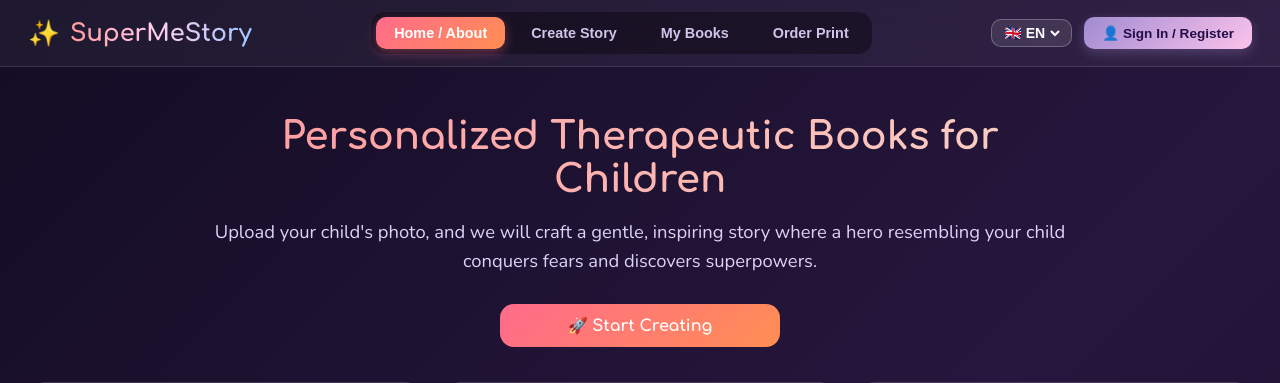
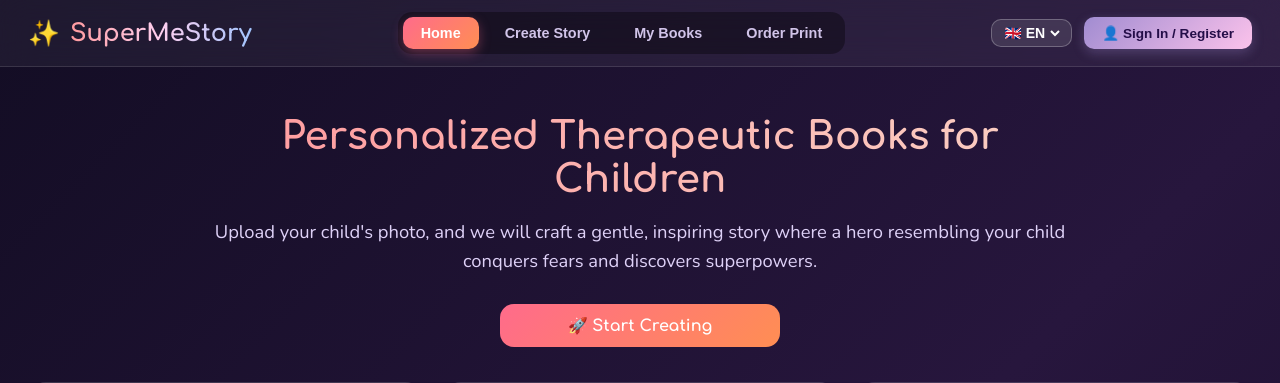
Before and after one commit to torki7-crypto/storymagic-hub, a FastAPI app: page / in a window 1280 px wide. Shown: the top 383 px of the page. Run offline with FastAPI, Linux system fonts and the light colour scheme.

Commit message:
Update index.html

```diff
--- a/templates/index.html
+++ b/templates/index.html
@@ -826,7 +826,7 @@
         </div>
 
         <nav class="nav-tabs">
-            <button type="button" class="tab-btn active" id="nav-about" onclick="switchTab('about')">Home / About</button>
+            <button type="button" class="tab-btn active" id="nav-about" onclick="switchTab('about')">Home</button>
             <button type="button" class="tab-btn" id="nav-create" onclick="switchTab('create')">Create Story</button>
             <button type="button" class="tab-btn" id="nav-library" onclick="switchTab('library')">My Books</button>
             <button type="button" class="tab-btn" id="nav-order" onclick="switchTab('order')">Order Print</button>
@@ -1959,7 +1959,7 @@
 
     var dictionary = {
         en: {
-            navAbout: 'Home / About', navCreate: 'Create Story', navLibrary: 'My Books', navOrder: 'Order Print', btnAuth: '👤 Sign In / Register',
+            navAbout: 'Home', navCreate: 'Create Story', navLibrary: 'My Books', navOrder: 'Order Print', btnAuth: '👤 Sign In / Register',
             heroTitle: 'Personalized Therapeutic Books for Children',
             heroDesc: 'Upload your child\'s photo, and we will craft a gentle, inspiring story where a hero resembling your child conquers fears and discovers superpowers.',
             heroCta: '🚀 Start Creating',
@@ -2051,7 +2051,7 @@
             statusGen: '✨ Создаем персональную сказку и волшебные иллюстрации...', statusDone: '🎉 Сказка готова!'
         },
         pl: {
-            navAbout: 'Start / O nas', navCreate: 'Stwórz bajkę', navLibrary: 'Moje książki', navOrder: 'Zamów druk', btnAuth: '👤 Zaloguj się',
+            navAbout: 'Start', navCreate: 'Stwórz bajkę', navLibrary: 'Moje książki', navOrder: 'Zamów druk', btnAuth: '👤 Zaloguj się',
             heroTitle: 'Spersonalizowane bajki terapeutyczne dla dzieci', heroDesc: 'Prześlij zdjęcie dziecka, a stworzymy ciepłą opowieść, w której bohater pokonuje lęki.', heroCta: '🚀 Rozpocznij tworzenie',
             step1Title: '1. Zdjęcie i bohater', step1Desc: 'Podaj imię i dodaj zdjęcie dziecka.', step2Title: '2. Wątek terapeutyczny', step2Desc: 'Wybierz temat bajki terapeutycznej.', step3Title: '3. Czytaj lub zamów', step3Desc: 'Czytaj online, odblokuj pełny ePub lub zamów druk.',
             lblFormTitle: 'Ustawienia książki', lblPhoto: '📷 Zdjęcie dziecka', photoChoose: 'Kliknij, aby wybrać zdjęcie',
```
